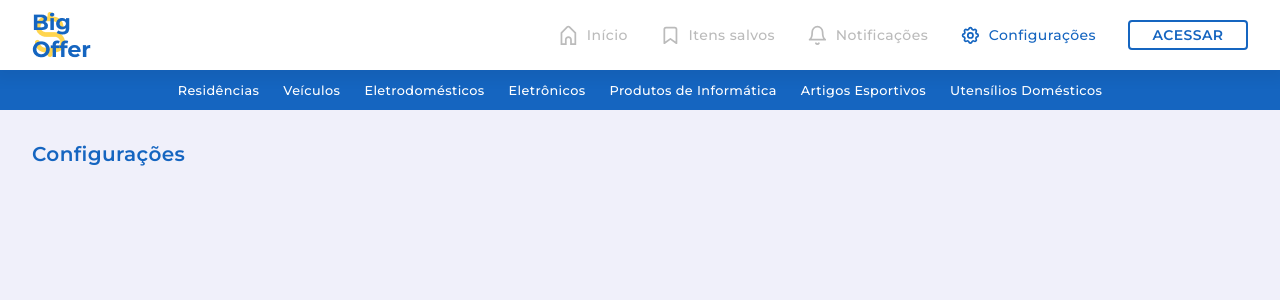
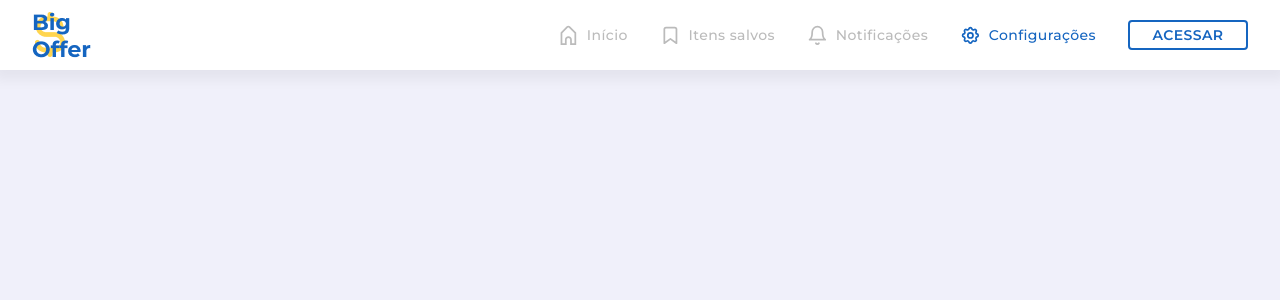
Before and after one commit to lucas95santos/bigoffer-web, a React (Create React App) app: page /configuracoes in a window 1280 px wide. Shown: the top 300 px of the page. Built offline with nearby package versions, Linux system fonts and the light colour scheme.

Commit message:
refactor: colocando a barra de categorias direto na página inicial

```diff
--- a/src/routes/index.js
+++ b/src/routes/index.js
@@ -3,7 +3,7 @@ import { Switch } from 'react-router-dom';
 // route wrapper
 import Route from './Route';
 // components
-import { NavBar, CategoryBar } from '../components';
+import { NavBar } from '../components';
 // screens
 import { Home, SavedItems, Notifications, Settings } from '../screens';
 
@@ -14,7 +14,6 @@ const ScreenWrapper = ({ children }) => (
 const Routes = () => (
   <>
     <NavBar />
-    <CategoryBar />
     <ScreenWrapper>
       <Switch>
         <Route exact path="/" component={Home} />
--- a/src/screens/Home.js
+++ b/src/screens/Home.js
@@ -1,7 +1,7 @@
 import React, { useEffect, useState } from 'react';
 import Loading from 'react-loading';
 // components
-import { Card, Slider } from '../components';
+import { Card, Slider, CategoryBar } from '../components';
 // containers
 import { AuthenticationModal } from '../containers';
 
@@ -30,6 +30,7 @@ const Home = () => {
 
   return (
     <>
+      <CategoryBar />
       {!openedAuctions.length && !nextAuctions.length ? (
         <div className="loading-container">
           <Loading type="bubbles" color="#1565c0" height={72} width={72} />
```
